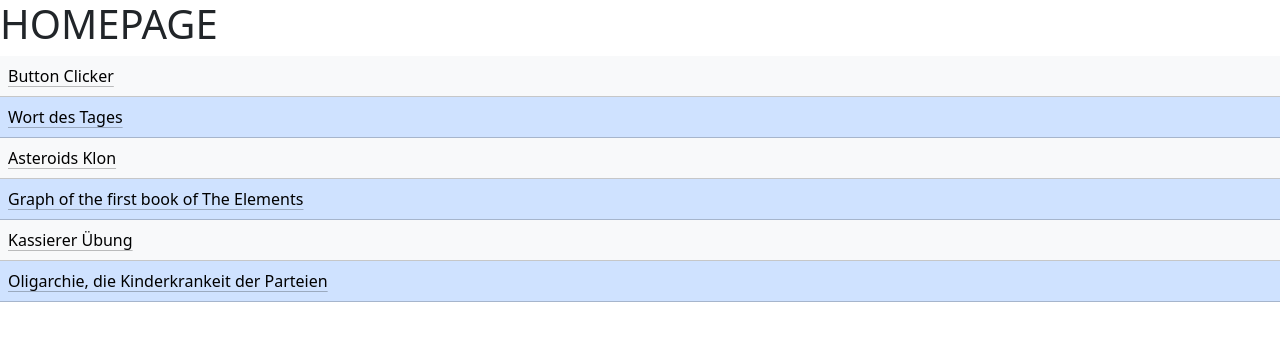
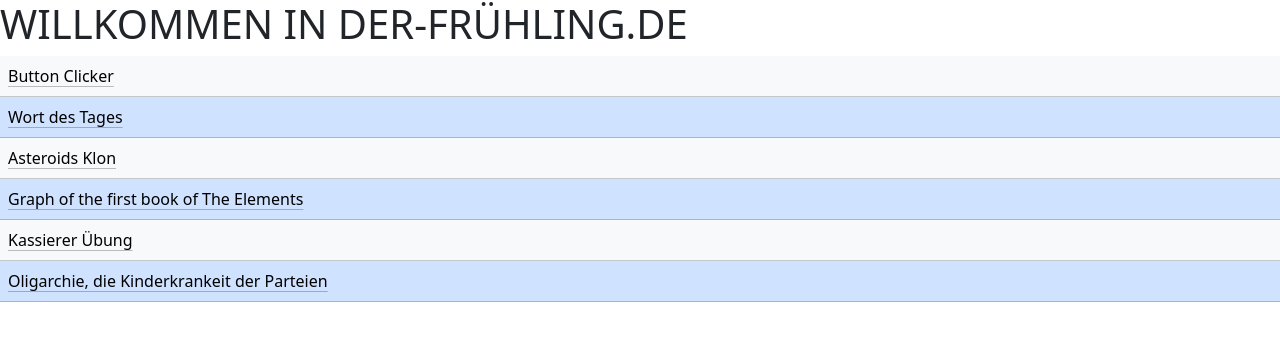
Before and after one commit to Blitzjunges/demo, a plain HTML site: page index.html in a window 1280 px wide. Drawn offline with nearby package versions, Linux system fonts and the light colour scheme.

Commit message:
Update index.html

```diff
--- a/index.html
+++ b/index.html
@@ -7,7 +7,7 @@
     <link href="https://cdn.jsdelivr.net/npm/bootstrap@5.3.3/dist/css/bootstrap.min.css" rel="stylesheet" integrity="sha384-QWTKZyjpPEjISv5WaRU9OFeRpok6YctnYmDr5pNlyT2bRjXh0JMhjY6hW+ALEwIH" crossorigin="anonymous">
   </head>
   <body>
-    <h1>HOMEPAGE</h1>
+    <h1>WILLKOMMEN IN DER-FRÜHLING.DE</h1>
     <table id="tabelle" class="table">
       <tr class="table-primary"><th>Company</th></tr>
       <tr class="table-light"><td>Alfreds Futterkiste</td></tr>
```
